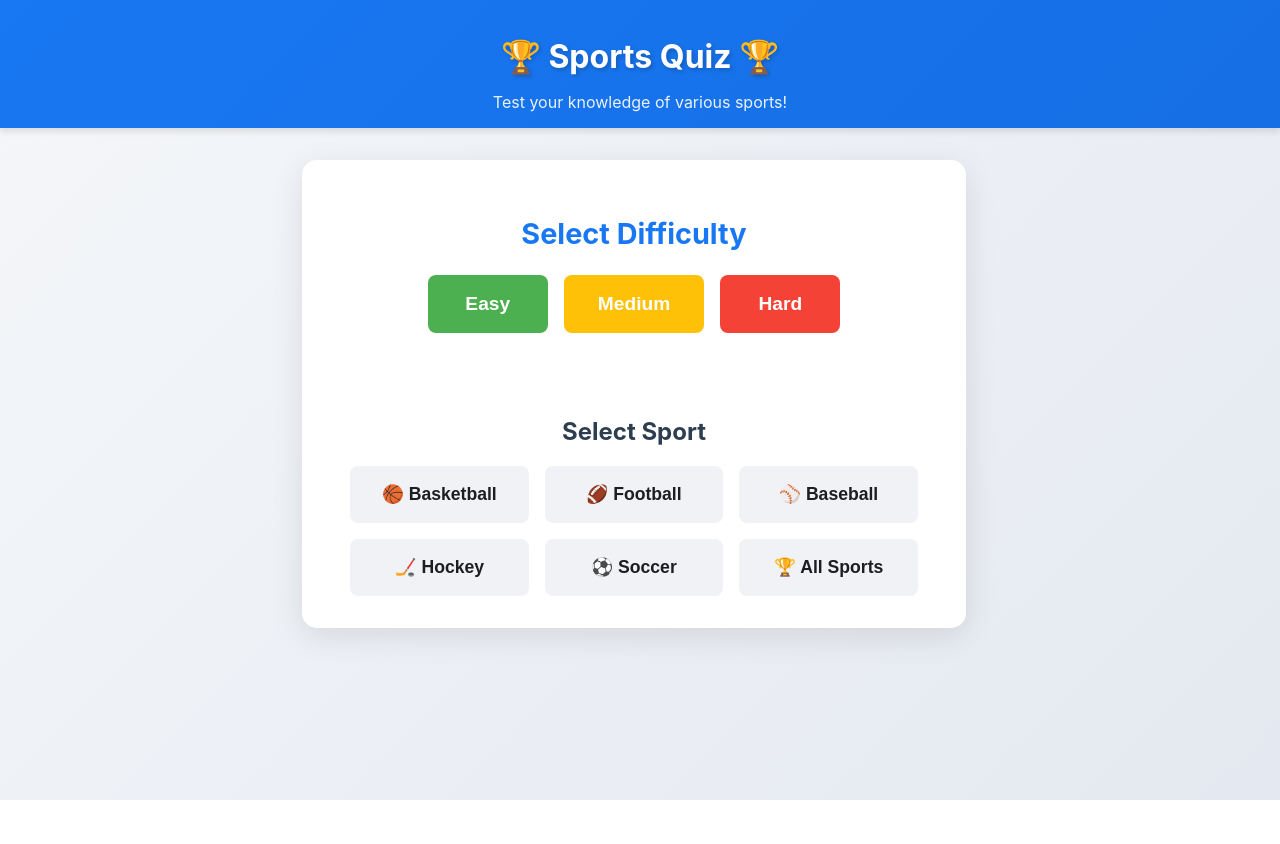
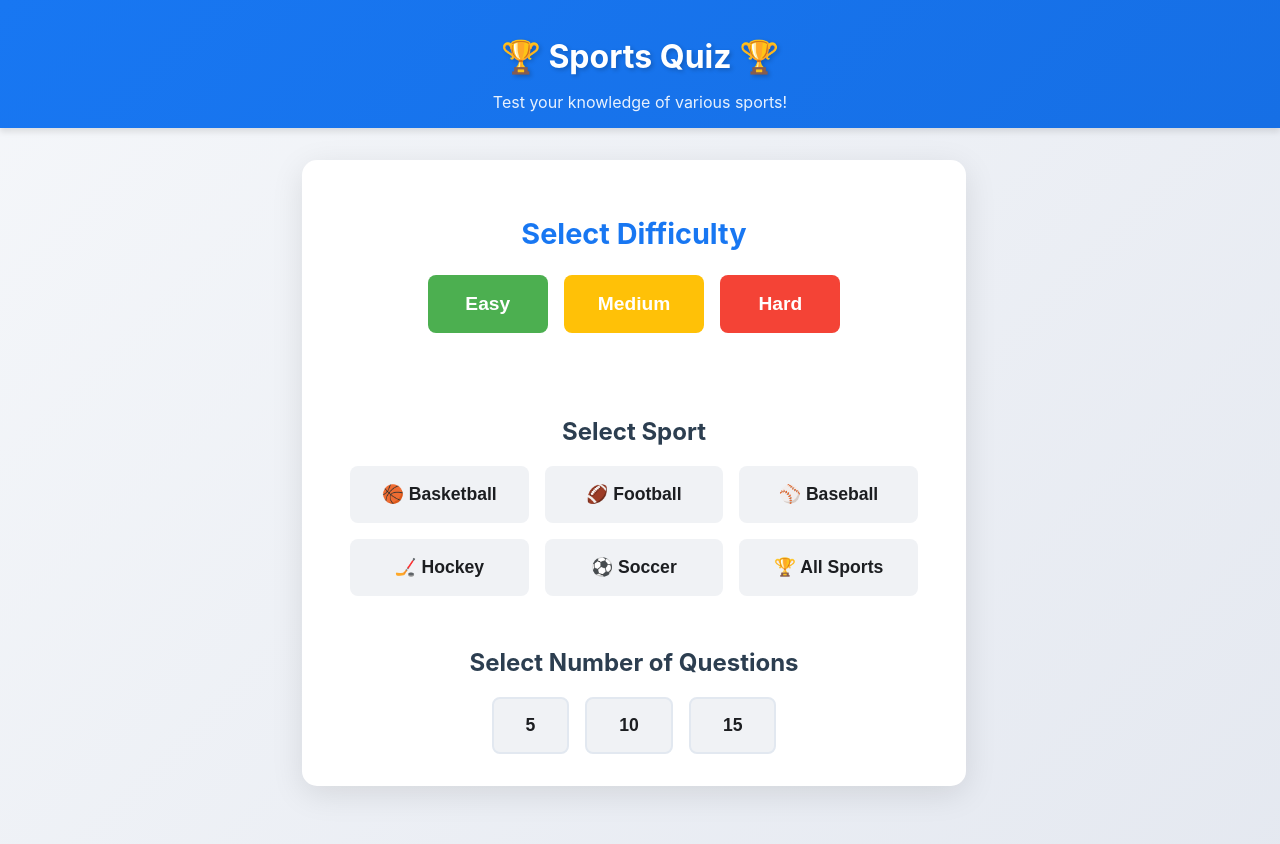
Before and after one commit to zrewt/curser-home, a React (Create React App) app: page / in a window 1280 px wide. Shown: the top 844 px of the page. Before the commit the page ends 800 px from the top, so only its background shows below. Built offline with nearby package versions, Linux system fonts and the light colour scheme.

Commit message:
Initial commit

```diff
--- a/src/App.css
+++ b/src/App.css
@@ -515,3 +515,38 @@
     font-size: 1.3rem;
   }
 }
+
+.num-questions-selection {
+  margin-top: 2rem;
+  text-align: center;
+}
+
+.num-questions-buttons {
+  display: flex;
+  gap: 1rem;
+  justify-content: center;
+  margin-top: 1rem;
+}
+
+.num-questions-button {
+  padding: 1rem 2rem;
+  font-size: 1.1rem;
+  border-radius: 8px;
+  border: 2px solid #e2e8f0;
+  background: #f0f2f5;
+  font-weight: 600;
+  cursor: pointer;
+  transition: all 0.3s ease;
+  color: #1c1e21;
+}
+
+.num-questions-button.selected {
+  border: 3px solid #1877f2;
+  background-color: #e7f3ff;
+  transform: scale(1.05);
+}
+
+.num-questions-button:hover {
+  transform: translateY(-2px);
+  box-shadow: 0 4px 12px rgba(24, 119, 242, 0.1);
+}
--- a/src/App.tsx
+++ b/src/App.tsx
@@ -19,6 +19,7 @@ function App() {
   const [toastMessage, setToastMessage] = useState<string | null>(null);
   const [timer, setTimer] = useState<number>(0);
   const timerRef = React.useRef<NodeJS.Timeout | null>(null);
+  const [numQuestions, setNumQuestions] = useState<number | null>(null);
 
   React.useEffect(() => {
     if (toastMessage) {
@@ -37,11 +38,11 @@ function App() {
     return 0;
   };
 
-  const fetchQuestions = async (difficulty: Difficulty, sport: Sport) => {
+  const fetchQuestions = async (difficulty: Difficulty, sport: Sport, count: number) => {
     try {
       setLoading(true);
       setError(null);
-      const data = await api.getQuestions(5, difficulty, sport);
+      const data = await api.getQuestions(count, difficulty, sport);
 
       if (!data || data.length === 0) {
         setError('No questions available. Please try again.');
@@ -263,10 +264,25 @@ function App() {
                   </button>
                 </div>
               </div>
-              {selectedDifficulty && selectedSport && (
+              <div className="num-questions-selection" style={{ marginTop: '2rem' }}>
+                <h2>Select Number of Questions</h2>
+                <div className="num-questions-buttons" style={{ display: 'flex', gap: '1rem', justifyContent: 'center' }}>
+                  {[5, 10, 15].map((n) => (
+                    <button
+                      key={n}
+                      className={`num-questions-button${numQuestions === n ? ' selected' : ''}`}
+                      onClick={() => setNumQuestions(n)}
+                      style={{ padding: '1rem 2rem', fontSize: '1.1rem', borderRadius: '8px', border: numQuestions === n ? '3px solid #1877f2' : '2px solid #e2e8f0', background: numQuestions === n ? '#e7f3ff' : '#f0f2f5', fontWeight: 600, cursor: 'pointer' }}
+                    >
+                      {n}
+                    </button>
+                  ))}
+                </div>
+              </div>
+              {selectedDifficulty && selectedSport && numQuestions && (
                 <button
                   className="start-quiz-button"
-                  onClick={() => fetchQuestions(selectedDifficulty, selectedSport)}
+                  onClick={() => fetchQuestions(selectedDifficulty, selectedSport, numQuestions)}
                 >
                   Start Quiz
                 </button>
```
